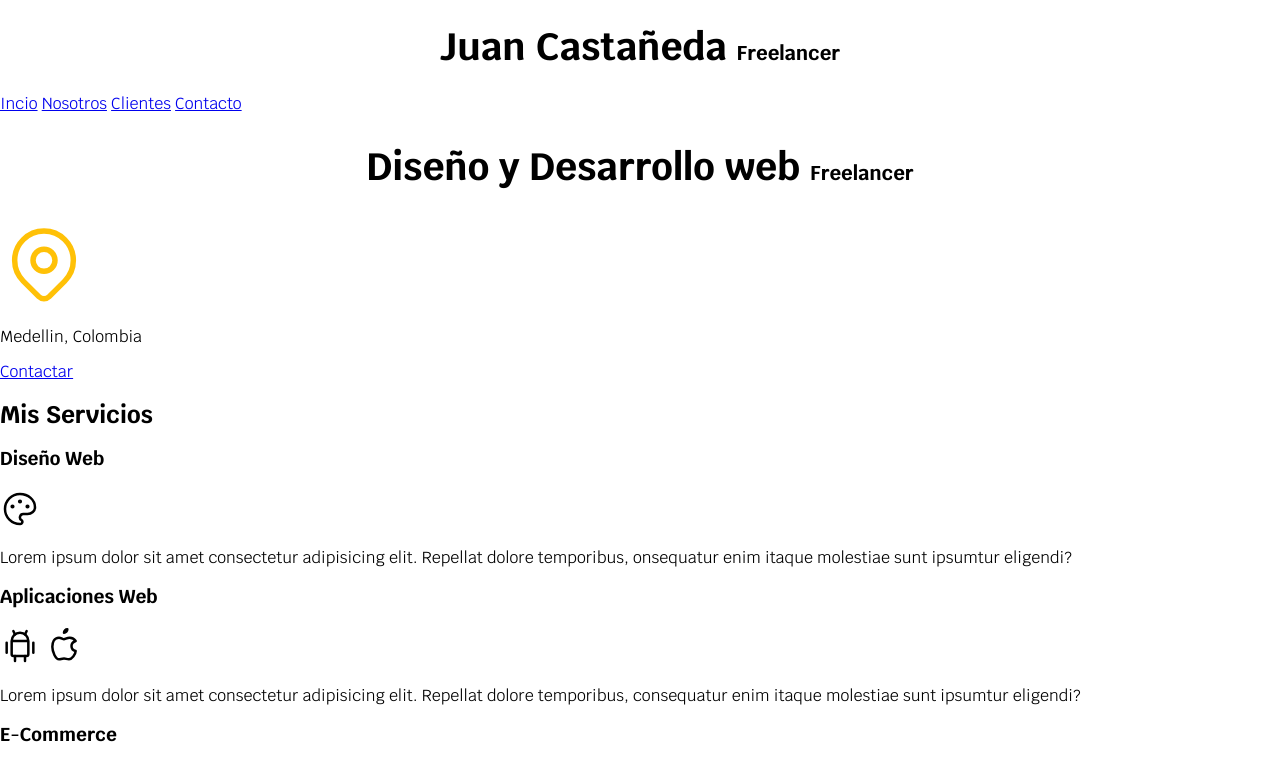
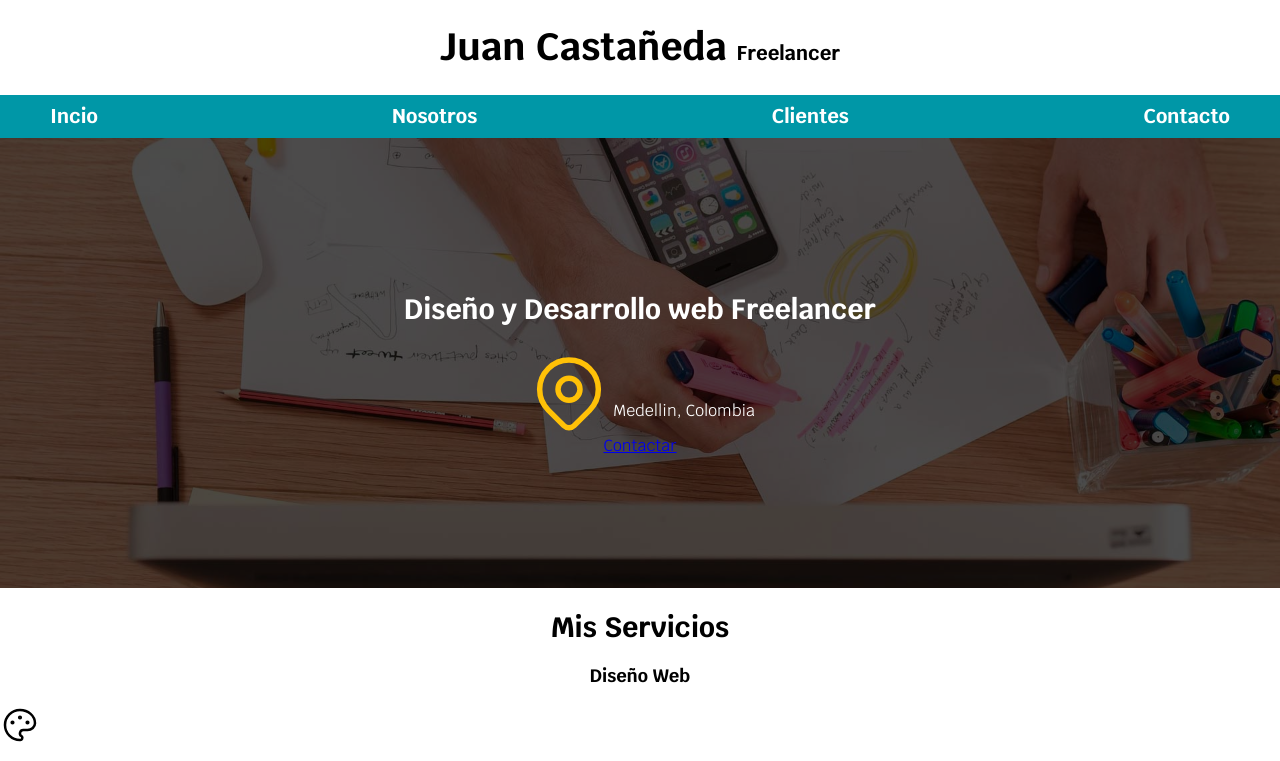
Before and after one commit to Camilo95VP/freelancer, a plain HTML site: page index.html in a window 1280 px wide. Shown: the top 761 px of the page. Drawn offline with Linux system fonts and the light colour scheme.

Commit message:
Flex add

```diff
--- a/css/styles.css
+++ b/css/styles.css
@@ -4,20 +4,87 @@
     --primario: #FFC107;
     --secundario: #0097a7;
     --gris: #757575;
-
 }
-
 html {
     font-size: 62.5%;
+    box-sizing: border-box;
+}
+*, *:before, *:after {
+  box-sizing: inherit;
 }
 body {
     font-size: 16px;
     font-family: 'Krub', sans-serif;
 }
-.titulo {
+h1{
+    font-size: 3.8rem;
+}
+h2{
+    font-size: 2.8rem;
+}
+h3{
+    font-size: 1.8rem;
+}
+h1,h2,h3 {
     text-align: center;
-    font-size: 3.8rem;
 }
 .titulo span {
     font-size: 2rem;
 }
+.contenedor{
+    max-width: 120rem;
+    margin-top: 0;
+    margin: 0 auto 0 auto;  /*Centrado del contenedor nav*/
+}
+.nav-bg{
+ background-color: var(--secundario);
+}
+.navegacion-principal{
+   display: flex;
+   flex-direction: column;
+}
+@media (min-width: 760px) {
+     .navegacion-principal{
+         flex-direction: row;
+         justify-content: space-between;
+     }
+}
+.navegacion-principal a {
+    display: block;
+    text-align: center;
+    color: var(--blanco);
+    text-decoration: none;
+    font-size: 2rem;
+    font-weight: 700;
+    padding: 1rem;
+}
+.navegacion-principal a:hover{
+    background-color: var(--primario);
+    color: var(--oscuro);
+}
+.hero{
+    background-image: url(/img/hero.jpg);
+    background-repeat: no-repeat;
+    background-size: cover;
+    height: 45rem; /*es lo mismo que poner 450px*/
+    position: relative;
+}
+.contenido-hero{
+    position: absolute;
+    background-color: rgba(0, 0, 0, .7 ); /*Anterior*/
+    background-color: rgb( 0 0 0 / 70%);
+    width: 100%;
+    height: 100%;
+    display: flex;
+    flex-direction: column;
+    align-items: center;
+    justify-content: center;
+}
+.contenido-hero h2,
+.contenido-hero p {
+    color: var(--blanco);
+}
+.ubicacion{
+    display: flex;
+    align-items: flex-end;
+}
--- a/index.html
+++ b/index.html
@@ -19,15 +19,20 @@
         <h1 class="titulo" >Juan Castañeda <span>Freelancer</span> </h1>
     </header>
 
-    <nav>
+    <div class="nav-bg">
+        <nav class="navegacion-principal contenedor">
             <a href="#">Incio</a>
             <a href="#">Nosotros</a>
             <a href="#">Clientes</a>
             <a href="#">Contacto</a>
         </nav>
+    </div>
 
-    <section>
-        <h2 class="titulo">Diseño y Desarrollo web <span>Freelancer</span></h2>
+    <section class="hero">
+        <div class="contenido-hero">
+                    <h2>Diseño y Desarrollo web <span>Freelancer</span></h2>
+
+                <div class="ubicacion">
 
                     <svg xmlns="http://www.w3.org/2000/svg" class="icon icon-tabler icon-tabler-map-pin" width="88" height="88"
                         viewBox="0 0 24 24" stroke-width="1.5" stroke="#ffc107" fill="none" stroke-linecap="round"
@@ -36,11 +41,10 @@
                         <circle cx="12" cy="11" r="3" />
                         <path d="M17.657 16.657l-4.243 4.243a2 2 0 0 1 -2.827 0l-4.244 -4.243a8 8 0 1 1 11.314 0z" />
                     </svg>
-
-
                     <p>Medellin, Colombia</p>
-
+            </div>
                 <a href="#">Contactar</a>
+        </div>
     </section>
 
 
```
Lines whose indentation alone changed are shown as unchanged.
